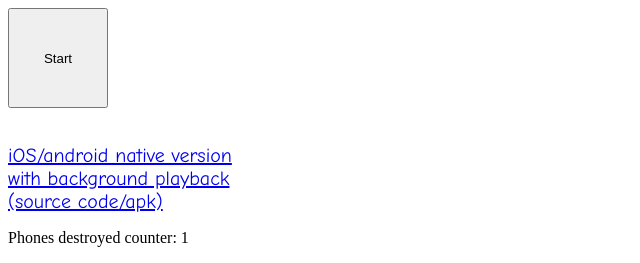
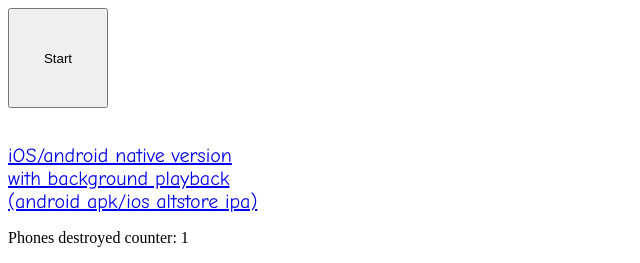
Before and after one commit to JumperOnJava/JumperOnJava.github.io, a plain HTML site: page spin/index.html in a window 1280 px wide. Shown: the top 263 px of the page, without its empty margins (0-640 px from the left). Drawn offline with Linux system fonts and the light colour scheme.

Commit message:
Update link text for iOS/android native version

```diff
--- a/spin/index.html
+++ b/spin/index.html
@@ -15,7 +15,7 @@
     <div id="destroyme">
     <br>
     <br>
-    <a href="https://github.com/JumperOnJava/spintrick" style="font-size: 20px; font-family: 'Comic Sans MS', 'Comic Sans', sans-serif;">iOS/android native version <br>with background playback<br>(source code/apk)</a>
+    <a href="https://github.com/JumperOnJava/spintrick" style="font-size: 20px; font-family: 'Comic Sans MS', 'Comic Sans', sans-serif;">iOS/android native version <br>with background playback<br>(android apk/ios altstore ipa)</a>
     <br>
     <p>Phones destroyed counter: 1</p>
     <br>
```
